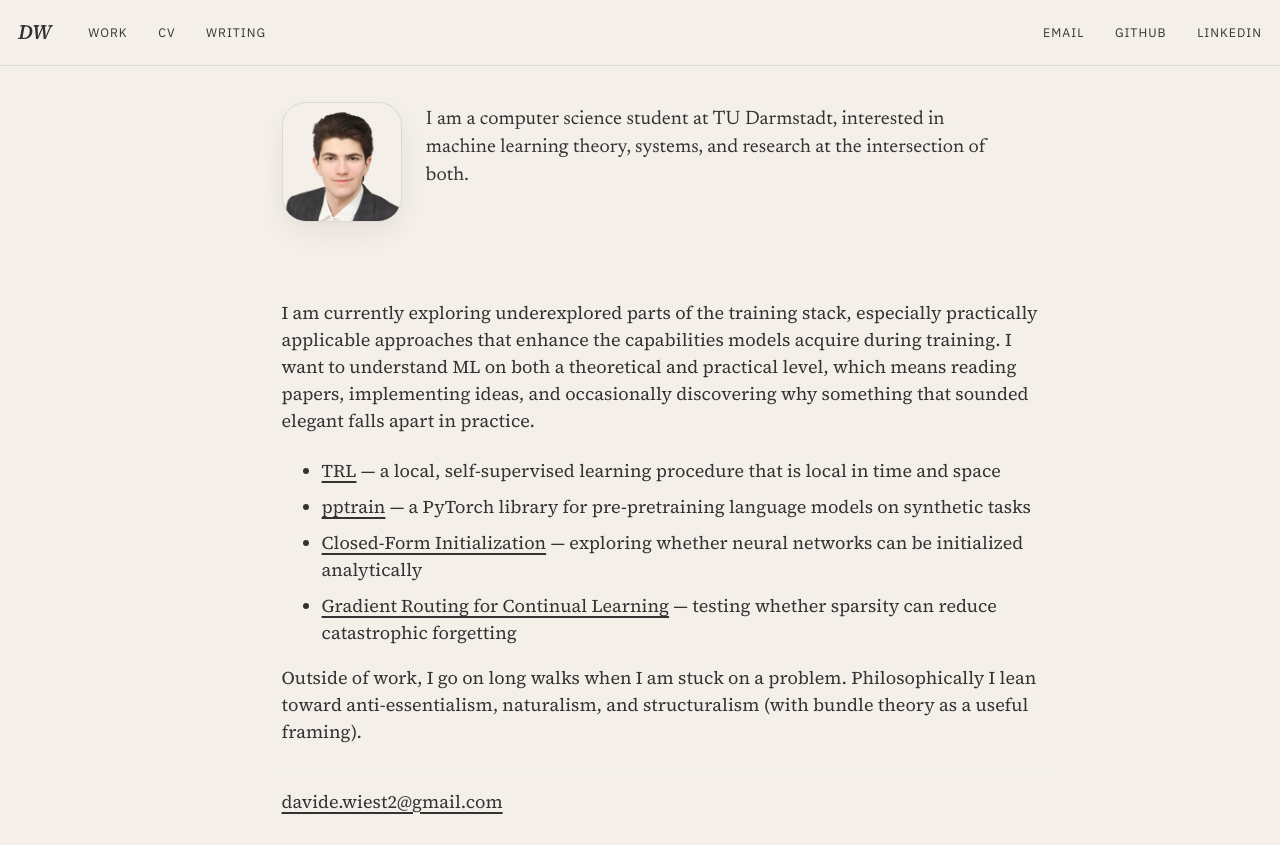
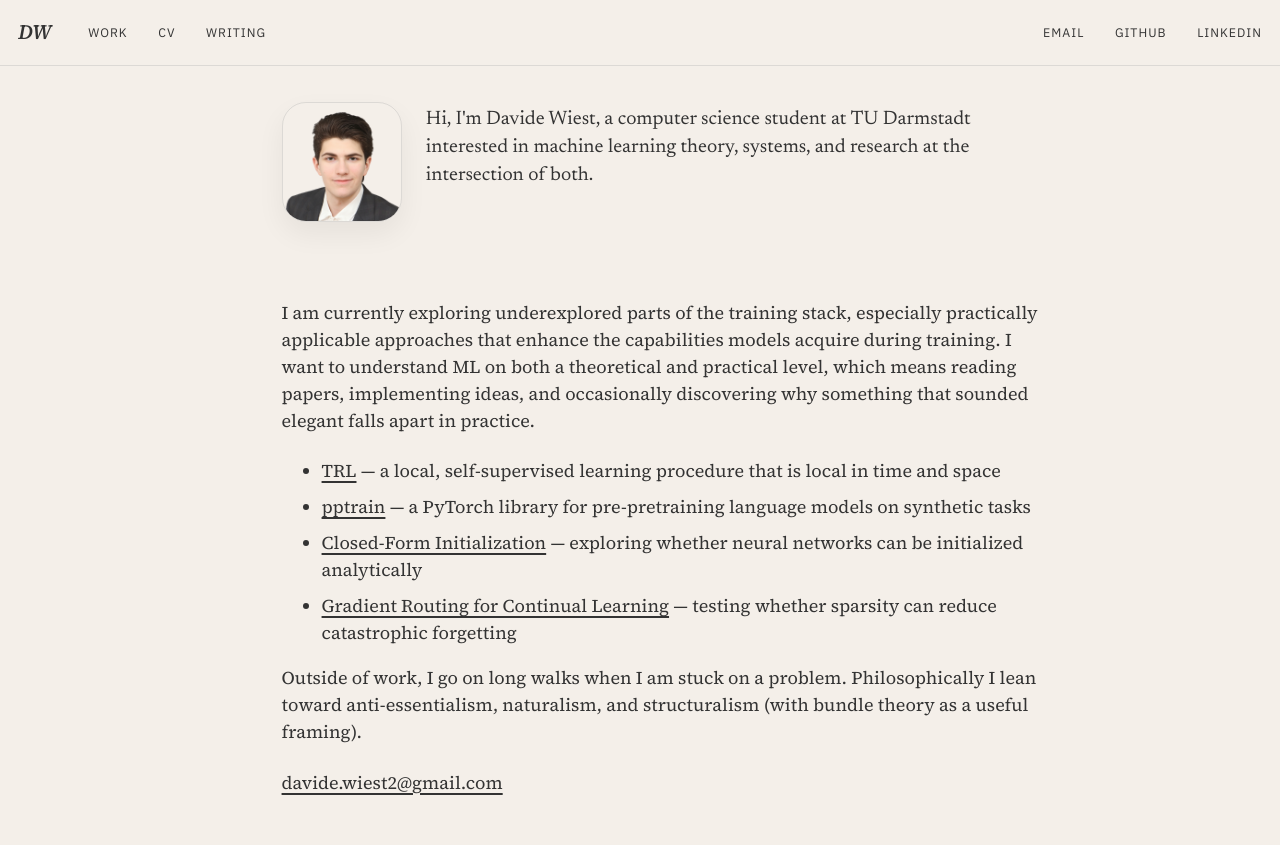
Before and after one commit to DavideWiest/davidewiest.github.io, a Jekyll site: the page built from _pages/about.md, in a window 1280 px wide. Shown: the top 845 px of the page. Built offline with Jekyll 4.4.1, drawn with Linux system fonts in a browser that asks for light colours; grey boxes are pictures that could not be loaded.

Commit message:
Remove page title; lead hero intro with 'Hi, I'm Davide Wiest'

```diff
--- a/_pages/about.md
+++ b/_pages/about.md
@@ -1,10 +1,9 @@
 ---
 permalink: /
-title: "Davide Wiest"
 layout: homepage
 author_profile: false
 hero_intro: >-
-  I am a computer science student at TU Darmstadt, interested in machine learning theory, systems, and research at the intersection of both.
+  Hi, I'm Davide Wiest, a computer science student at TU Darmstadt interested in machine learning theory, systems, and research at the intersection of both.
 redirect_from:
   - /about/
   - /about.html
@@ -17,9 +16,6 @@ I am currently exploring underexplored parts of the training stack, especially p
 - [Closed-Form Initialization](/work/) — exploring whether neural networks can be initialized analytically
 - [Gradient Routing for Continual Learning](/work/) — testing whether sparsity can reduce catastrophic forgetting
 
-
 Outside of work, I go on long walks when I am stuck on a problem. Philosophically I lean toward anti-essentialism, naturalism, and structuralism (with bundle theory as a useful framing).
 
----
-
 [davide.wiest2@gmail.com](mailto:davide.wiest2@gmail.com)
```
